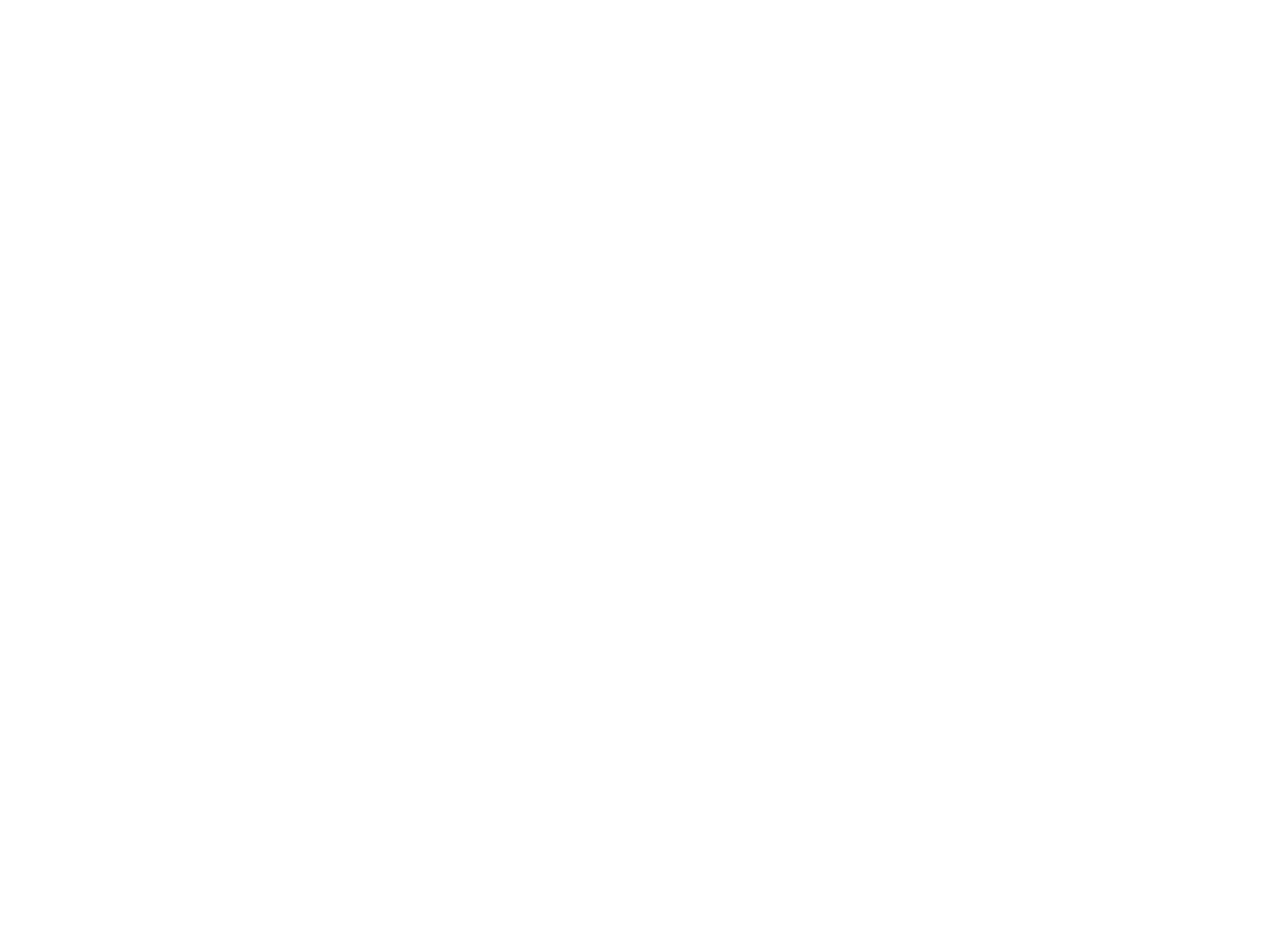
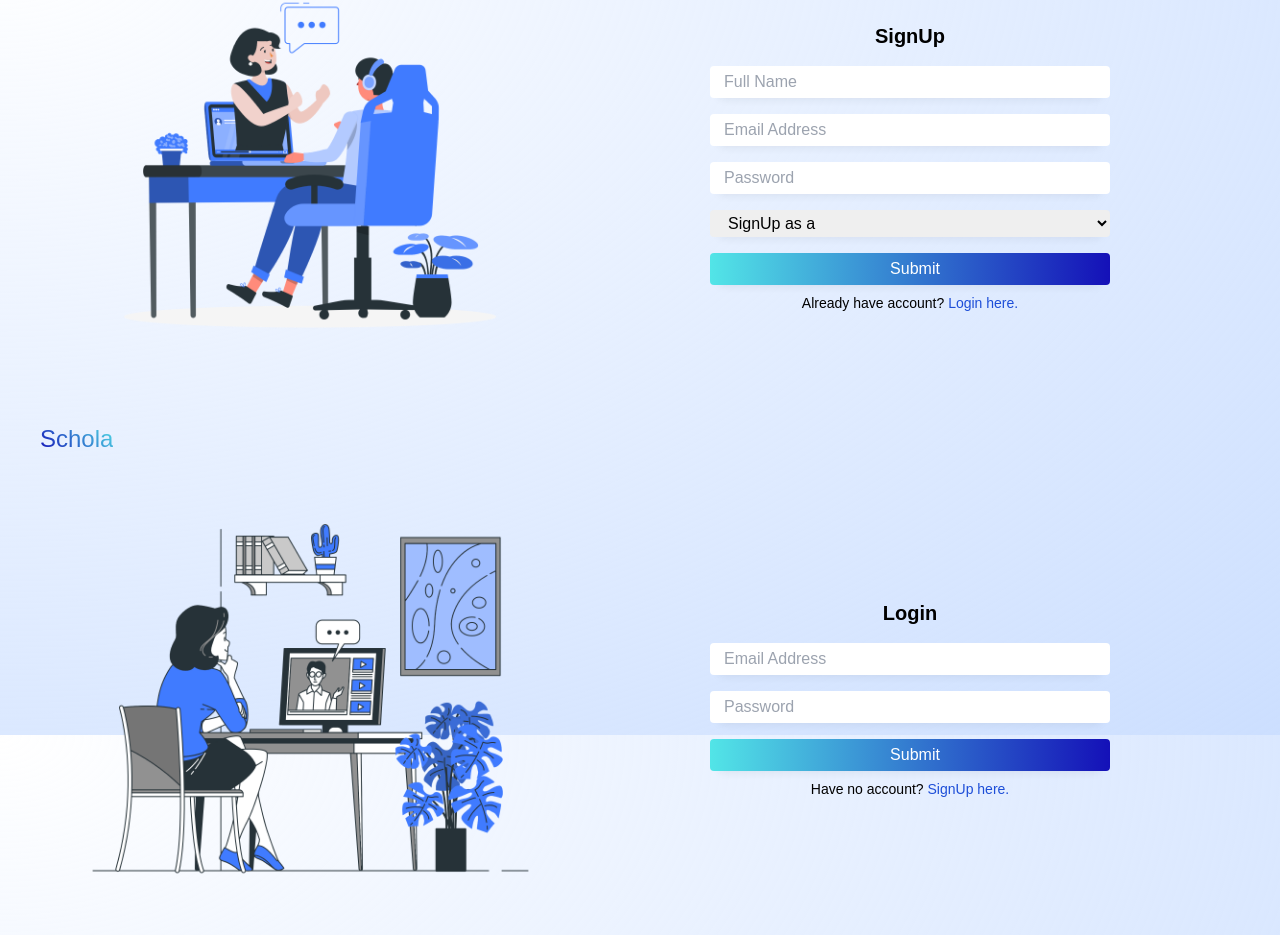
Before and after one commit to Nahid-theTechNerd/Schola, a React (Create React App) app: page / in a window 1280 px wide. Shown: the part 865-1800 px from the top of the page. Before the commit the page ends 820 px from the top, so only its background shows below. Built offline with nearby package versions, Linux system fonts and the light colour scheme.

Commit message:
sign up and sign in page design complete

```diff
--- a/src/App.js
+++ b/src/App.js
@@ -1,12 +1,14 @@
 import "./App.css";
+import LogIn from "./Pages/LogIn/LogIn";
 import SignUp from "./Pages/SignUp/SignUp";
-// import Welcome from "./Pages/Welcome/Welcome";
+import Welcome from "./Pages/Welcome/Welcome";
 
 function App() {
   return (
     <div className="App">
-      {/* <Welcome></Welcome> */}
+      <Welcome></Welcome>
       <SignUp></SignUp>
+      <LogIn></LogIn>
     </div>
   );
 }
--- /dev/null
+++ b/src/Pages/LogIn/LogIn.js
@@ -0,0 +1,55 @@
+import React from "react";
+import Title from "../../Components/Title";
+import { useForm } from "react-hook-form";
+import image from "../../Assets/Images/login.png";
+import classes from "../SignUp/SignUp.module.css";
+
+export default function LogIn() {
+  const { register, handleSubmit } = useForm();
+  const onSubmit = (data) => console.log(data);
+
+  return (
+    <div className="mx-10 mt-5">
+      <Title></Title>
+      <section className="login flex justify-around items-center">
+        <div className="image-container w-[40%]">
+          <img src={image} alt="" />
+        </div>
+        <div className="w-1/2">
+          <form
+            onSubmit={handleSubmit(onSubmit)}
+            className="flex flex-col justify-center items-center gap-2"
+            noValidate
+          >
+            <h1 className="text-xl font-semibold py-2">Login</h1>
+            {/* email address input */}
+            <input
+              className={classes.txt__input}
+              placeholder="Email Address"
+              type="email"
+              {...register("email")}
+            />
+            <p></p>
+            {/* password  input */}
+            <input
+              className={classes.txt__input}
+              placeholder="Password"
+              type="password"
+              {...register("password")}
+            />
+            <p></p>
+            {/* Submit form  */}
+            <input type="submit" className={`btn-gradient ${classes.button}`} />
+          </form>
+          <p className="text-sm pt-2 text-center">
+            {" "}
+            Have no account?{" "}
+            <a href="\" className="text-blue-700">
+              SignUp here.
+            </a>
+          </p>
+        </div>
+      </section>
+    </div>
+  );
+}
--- a/src/Pages/SignUp/SignUp.js
+++ b/src/Pages/SignUp/SignUp.js
@@ -15,13 +15,14 @@
   return (
     <div className="mx-10 mt-5">
       <Title></Title>
-      <section className="signup flex justify-around align-center">
+      <section className="signup flex justify-around items-center">
         <div className="image-container w-[40%]">
           <img src={image} alt="" />
         </div>
+        <div className="w-1/2">
           <form
             onSubmit={handleSubmit(onSubmit)}
-          className="flex flex-col w-1/2 justify-center items-center gap-2"
+            className="flex flex-col justify-center items-center gap-2"
             noValidate
           >
             <h1 className="text-xl font-semibold py-2">SignUp</h1>
@@ -52,12 +53,44 @@
               className={classes.txt__input}
               placeholder="Password"
               type="password"
-            {...register("password", { required: "You must fill this field!" })}
+              {...register("password", {
+                required: "You must fill this field!",
+                minLength: {
+                  value: "8",
+                  message: "Password must be at least 8 characters long!",
+                },
+                pattern: {
+                  value:
+                    /^(?=.*[a-z])(?=.*[A-Z])(?=.*\d)(?=.*[@$!%*?&])[A-Za-z\d@$!%*?&]{8,}$/i,
+                  message:
+                    "Password must have an uppercase, a lowercase, a number and a special character!",
+                },
+              })}
             />
             <p className={classes.error_msg}>{errors.password?.message}</p>
-
+            {/* Sign Up as a  */}
+            <select
+              className={classes.selection}
+              {...register("role", { required: "You must fill this field!" })}
+            >
+              <option disabled selected value>
+                SignUp as a
+              </option>
+              <option value="student">Student</option>
+              <option value="teacher">Teacher</option>
+            </select>
+            <p className={classes.error_msg}>{errors.role?.message}</p>
+            {/* Submit form  */}
             <input type="submit" className={`btn-gradient ${classes.button}`} />
           </form>
+          <p className="text-sm pt-2 text-center">
+            {" "}
+            Already have account?{" "}
+            <a href="\" className="text-blue-700">
+              Login here.
+            </a>
+          </p>
+        </div>
       </section>
     </div>
   );
--- a/src/Pages/SignUp/SignUp.module.css
+++ b/src/Pages/SignUp/SignUp.module.css
@@ -1,9 +1,12 @@
 .txt__input,
-.button {
+.button,
+.selection {
   width: 70%;
   max-width: 400px;
   padding: 4px;
   text-indent: 10px;
+  box-shadow: rgba(33, 35, 38, 0.1) 0px 10px 10px -10px;
+  outline: 0;
   @apply rounded;
 }
 .error_msg {
--- a/src/index.css
+++ b/src/index.css
@@ -7,6 +7,8 @@
 body {
   margin: 0;
   padding: 0;
+  width: 100%;
+  height: 100vh;
   box-sizing: border-box;
   font-family: "Poppins", sans-serif;
   background: rgb(255, 255, 255);
@@ -15,7 +17,10 @@
     rgba(255, 255, 255, 1) 0%,
     rgba(0, 94, 255, 0.2) 100%
   );
-  @apply w-full h-screen;
+  background-repeat: no-repeat;
+  background-size: cover;
+  background-position: cover;
+  background-attachment: fixed;
 }
 
 ::-webkit-scrollbar {
```
Also changed, not shown: src/Assets/Images/cover.png, src/Assets/Images/login.png (added). Lines whose indentation alone changed are shown as unchanged.
